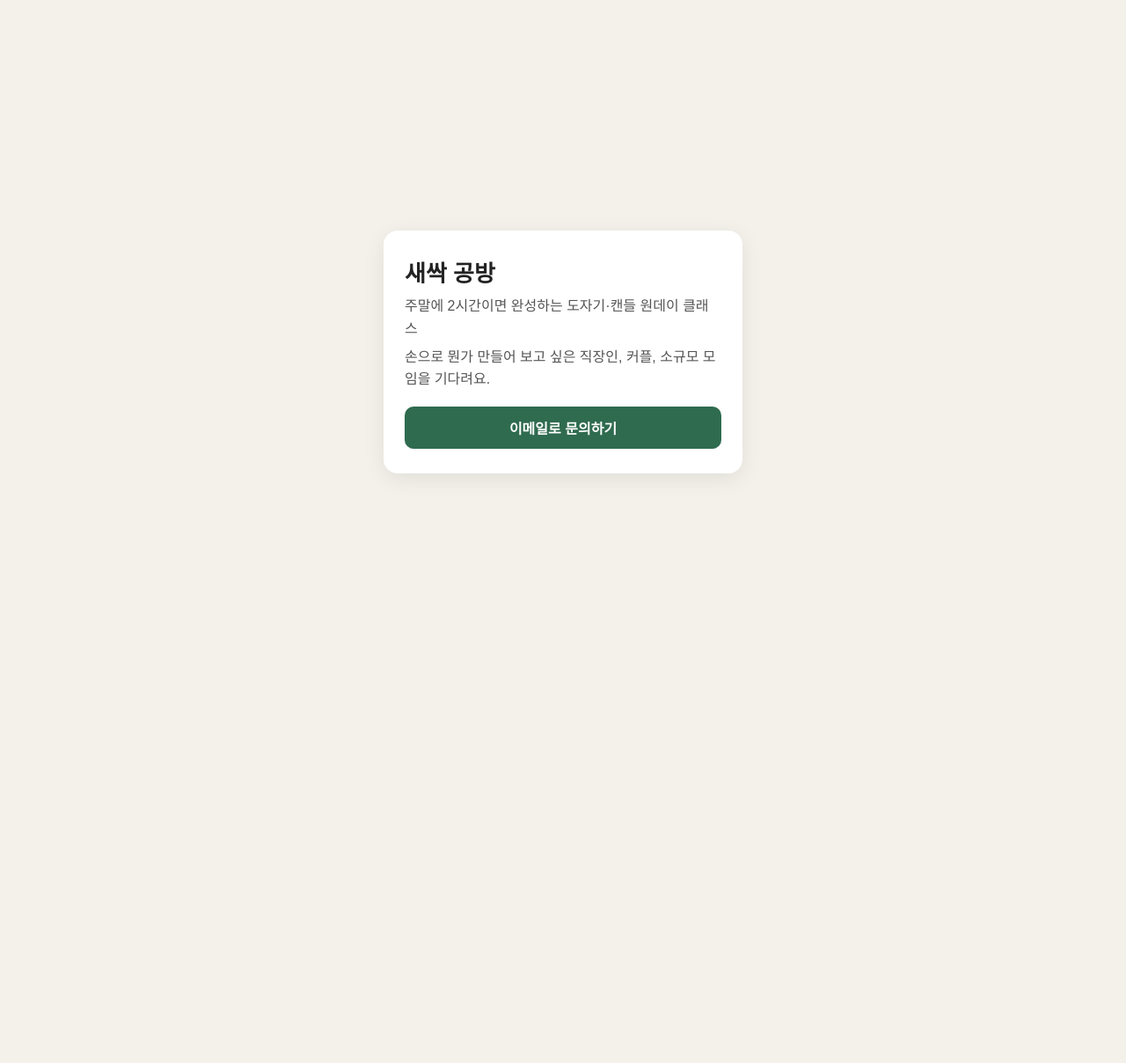
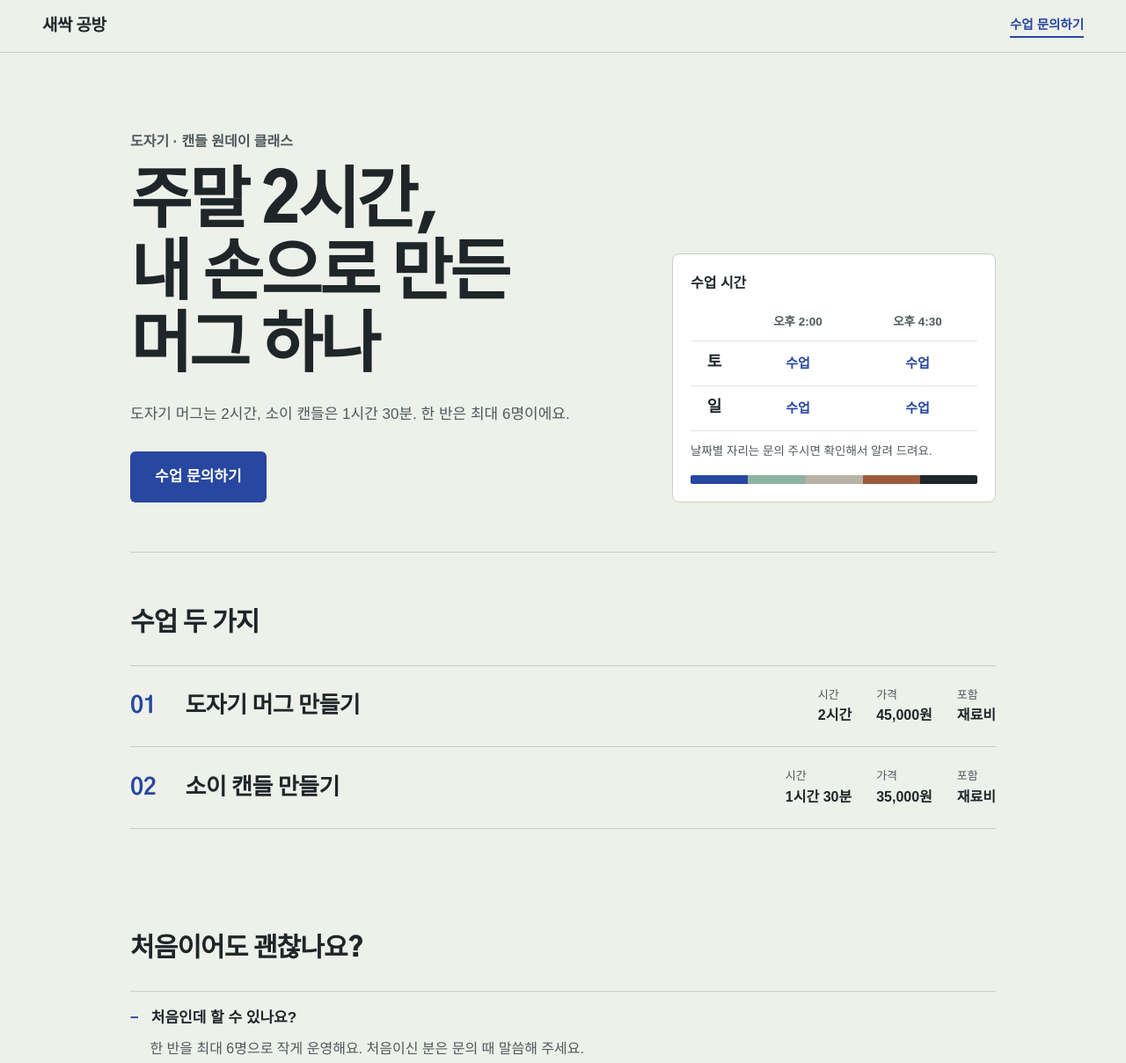
Before and after one commit to naknakfishing/sprout-gongbang, a plain HTML site: page index.html in a window 1280 px wide. Shown: the top 1208 px of the page at 88% size. Before the commit the page ends 800 px from the top, so only its background shows below. Drawn offline with Linux system fonts and the light colour scheme; a web font is replaced by a local one.

Commit message:
PRD 완성 + PRD대로 첫 화면 (frontend-design, 후기 자리 비움)

```diff
--- a/index.html
+++ b/index.html
@@ -3,21 +3,85 @@
 <head>
 <meta charset="utf-8">
 <meta name="viewport" content="width=device-width,initial-scale=1">
-<title>새싹 공방</title>
-<style>
-  body{margin:0;min-height:100vh;display:grid;place-items:center;background:#f3f1ea;font-family:"Malgun Gothic","Apple SD Gothic Neo",sans-serif;color:#222}
-  .card{width:min(360px,90vw);background:#fff;border-radius:16px;padding:28px 24px;box-shadow:0 6px 24px rgba(0,0,0,.08)}
-  h1{margin:0 0 8px;font-size:26px}
-  p{margin:6px 0;line-height:1.6;color:#555}
-  a.btn{display:block;margin-top:18px;text-align:center;background:#2f6b4f;color:#fff;text-decoration:none;padding:12px;border-radius:10px;font-weight:700}
-</style>
+<title>새싹 공방 · 주말 2시간, 도자기·캔들 원데이 클래스</title>
+<meta name="description" content="토·일 오후, 2시간이면 완성하는 도자기 머그(45,000원)와 1시간 30분 소이 캔들(35,000원) 원데이 클래스. 한 반 최대 6명, 재료비 포함.">
+<link rel="preconnect" href="https://fonts.googleapis.com">
+<link href="https://fonts.googleapis.com/css2?family=Gothic+A1:wght@500;700;900&display=swap" rel="stylesheet">
+<link rel="stylesheet" href="https://cdn.jsdelivr.net/gh/orioncactus/pretendard@v1.3.9/dist/web/static/pretendard.min.css">
+<link rel="stylesheet" href="style.css">
 </head>
 <body>
-  <div class="card">
-    <h1>새싹 공방</h1>
-    <p>주말에 2시간이면 완성하는 도자기·캔들 원데이 클래스</p>
-    <p>손으로 뭔가 만들어 보고 싶은 직장인, 커플, 소규모 모임을 기다려요.</p>
-    <a class="btn" href="mailto:sprout.gongbang@example.com">이메일로 문의하기</a>
-  </div>
+
+<header class="top">
+  <a class="logo" href="/">새싹 공방</a>
+  <a class="top-cta" href="#inquiry">수업 문의하기</a>
+</header>
+
+<main>
+  <section class="hero">
+    <div class="hero-text">
+      <p class="kicker">도자기 · 캔들 원데이 클래스</p>
+      <h1>주말 2시간,<br>내 손으로 만든<br>머그 하나</h1>
+      <p class="hero-sub">도자기 머그는 2시간, 소이 캔들은 1시간 30분. 한 반은 최대 6명이에요.</p>
+      <a class="btn" href="#inquiry">수업 문의하기</a>
+    </div>
+
+    <aside class="board" aria-label="수업 시간">
+      <p class="board-title">수업 시간</p>
+      <table>
+        <thead><tr><th></th><th>오후 2:00</th><th>오후 4:30</th></tr></thead>
+        <tbody>
+          <tr><th>토</th><td>수업</td><td>수업</td></tr>
+          <tr><th>일</th><td>수업</td><td>수업</td></tr>
+        </tbody>
+      </table>
+      <p class="board-note">날짜별 자리는 문의 주시면 확인해서 알려 드려요.</p>
+      <div class="glaze" aria-hidden="true"><i></i><i></i><i></i><i></i><i></i></div>
+    </aside>
+  </section>
+
+  <section class="classes" id="classes">
+    <h2>수업 두 가지</h2>
+    <div class="class-row">
+      <div class="class-name"><span class="num">01</span>도자기 머그 만들기</div>
+      <dl>
+        <div><dt>시간</dt><dd>2시간</dd></div>
+        <div><dt>가격</dt><dd>45,000원</dd></div>
+        <div><dt>포함</dt><dd>재료비</dd></div>
+      </dl>
+    </div>
+    <div class="class-row">
+      <div class="class-name"><span class="num">02</span>소이 캔들 만들기</div>
+      <dl>
+        <div><dt>시간</dt><dd>1시간 30분</dd></div>
+        <div><dt>가격</dt><dd>35,000원</dd></div>
+        <div><dt>포함</dt><dd>재료비</dd></div>
+      </dl>
+    </div>
+  </section>
+
+  <section class="faq">
+    <h2>처음이어도 괜찮나요?</h2>
+    <details open><summary>처음인데 할 수 있나요?</summary><p>한 반을 최대 6명으로 작게 운영해요. 처음이신 분은 문의 때 말씀해 주세요.</p></details>
+    <details><summary>몇 시간 걸리고 얼마인가요?</summary><p>도자기 머그는 2시간 45,000원, 소이 캔들은 1시간 30분 35,000원이에요. 재료비가 포함돼 있어요.</p></details>
+    <details><summary>언제 할 수 있나요?</summary><p>토요일·일요일 오후 2시와 4시 30분이에요. 원하는 날짜를 문의로 남겨 주세요.</p></details>
+  </section>
+
+  <section class="reviews">
+    <h2>후기</h2>
+    <p class="empty">첫 후기를 기다리고 있어요.</p>
+  </section>
+
+  <section class="inquiry" id="inquiry">
+    <h2>수업 문의하기</h2>
+    <p class="placeholder">문의 폼 자리예요. 4교시에 연결해요.</p>
+  </section>
+</main>
+
+<footer class="foot">
+  <p>새싹 공방 · 리더플 AI 스쿨 실습실의 교육 실습용 가상 예시예요.</p>
+</footer>
+
+<a class="sticky-cta" href="#inquiry">수업 문의하기</a>
 </body>
 </html>
--- /dev/null
+++ b/style.css
@@ -0,0 +1,82 @@
+/* 새싹 공방 — 유약 샘플과 수업 시간표에서 출발한 디자인 */
+:root{
+  --paper:#EEF0EA;      /* 초벌 전 흙빛이 아니라 셀라돈 기운이 도는 밝은 회녹색 */
+  --paper2:#E2E6DD;
+  --ink:#1E2629;
+  --ink2:#4E5A5D;
+  --line:#C9D0C4;
+  --cobalt:#2747A0;     /* 코발트 유약 */
+  --cobalt-d:#1B3478;
+  --celadon:#8DB3A2;
+  --ash:#B9B3A6;
+  --rust:#9C5B3B;
+  --f-head:"Gothic A1","Pretendard",sans-serif;
+  --f-body:"Pretendard","Apple SD Gothic Neo","Malgun Gothic",sans-serif;
+}
+*{box-sizing:border-box}
+html{scroll-behavior:smooth}
+body{margin:0;background:var(--paper);color:var(--ink);font-family:var(--f-body);font-size:16px;line-height:1.65;word-break:keep-all}
+a{color:inherit}
+
+.top{position:sticky;top:0;z-index:10;display:flex;align-items:center;justify-content:space-between;gap:12px;padding:14px clamp(16px,4vw,48px);background:rgba(238,240,234,.92);backdrop-filter:blur(6px);border-bottom:1px solid var(--line)}
+.logo{font-family:var(--f-head);font-weight:900;font-size:19px;text-decoration:none;letter-spacing:-.02em}
+.top-cta{font-weight:700;font-size:14.5px;text-decoration:none;color:var(--cobalt);border-bottom:2px solid var(--cobalt)}
+
+main{max-width:1080px;margin:0 auto;padding:0 clamp(16px,4vw,48px)}
+section{padding:56px 0;border-bottom:1px solid var(--line)}
+h2{font-family:var(--f-head);font-weight:900;font-size:clamp(24px,4vw,30px);letter-spacing:-.03em;margin:0 0 22px}
+
+.hero{display:grid;grid-template-columns:1.2fr .8fr;gap:clamp(24px,5vw,64px);align-items:end;padding-top:clamp(40px,8vw,88px)}
+.hero-text{min-width:0}
+.kicker{margin:0 0 14px;font-weight:700;color:var(--ink2)}
+h1{font-family:var(--f-head);font-weight:900;font-size:clamp(40px,7.4vw,76px);line-height:1.08;letter-spacing:-.045em;margin:0}
+.hero-sub{max-width:30em;margin:22px 0 28px;color:var(--ink2);font-size:17px}
+.btn{display:inline-block;background:var(--cobalt);color:#fff;text-decoration:none;font-weight:700;font-size:17px;padding:15px 28px;border-radius:6px}
+.btn:hover{background:var(--cobalt-d)}
+
+.board{min-width:0;background:#fff;border:1px solid var(--line);border-radius:8px;padding:20px}
+.board-title{margin:0 0 10px;font-weight:700}
+.board table{width:100%;border-collapse:collapse;font-variant-numeric:tabular-nums}
+.board th,.board td{padding:10px 6px;text-align:center;border-bottom:1px solid var(--paper2);font-size:15px}
+.board thead th{font-weight:600;color:var(--ink2);font-size:13.5px}
+.board tbody th{font-family:var(--f-head);font-weight:900;font-size:18px;width:3em}
+.board td{color:var(--cobalt);font-weight:700}
+.board-note{margin:12px 0 0;font-size:13.5px;color:var(--ink2)}
+.glaze{display:flex;height:10px;margin-top:16px;border-radius:2px;overflow:hidden}
+.glaze i{flex:1}
+.glaze i:nth-child(1){background:var(--cobalt)}
+.glaze i:nth-child(2){background:var(--celadon)}
+.glaze i:nth-child(3){background:var(--ash)}
+.glaze i:nth-child(4){background:var(--rust)}
+.glaze i:nth-child(5){background:var(--ink)}
+
+.class-row{display:grid;grid-template-columns:1fr auto;gap:16px;align-items:center;padding:22px 0;border-top:1px solid var(--line)}
+.classes,.faq{border-bottom:0}
+.class-row:last-child{border-bottom:1px solid var(--line)}
+.class-name{font-family:var(--f-head);font-weight:700;font-size:clamp(20px,3vw,26px);letter-spacing:-.02em}
+.num{display:inline-block;width:2.4em;color:var(--cobalt);font-variant-numeric:tabular-nums}
+.class-row dl{display:flex;gap:28px;margin:0}
+.class-row dt{font-size:13px;color:var(--ink2)}
+.class-row dd{margin:0;font-weight:700;font-variant-numeric:tabular-nums}
+
+.faq details{border-top:1px solid var(--line);padding:16px 0}
+.faq details:last-child{border-bottom:1px solid var(--line)}
+.faq summary{cursor:pointer;font-weight:700;font-size:17px;list-style:none}
+.faq summary::-webkit-details-marker{display:none}
+.faq summary::before{content:"+";display:inline-block;width:1.4em;color:var(--cobalt);font-weight:900}
+.faq details[open] summary::before{content:"−"}
+.faq p{margin:8px 0 0 1.4em;color:var(--ink2)}
+
+.reviews .empty{margin:0;padding:28px;border:1px dashed var(--line);border-radius:8px;color:var(--ink2);text-align:center}
+.inquiry .placeholder{color:var(--ink2)}
+
+.foot{max-width:1080px;margin:0 auto;padding:28px clamp(16px,4vw,48px) 96px;color:var(--ink2);font-size:13.5px}
+.sticky-cta{display:none}
+
+@media (max-width:760px){
+  .hero{grid-template-columns:1fr;align-items:start}
+  .class-row{grid-template-columns:1fr}
+  .class-row dl{gap:20px}
+  .top-cta{display:none}
+  .sticky-cta{display:block;position:fixed;left:12px;right:12px;bottom:calc(12px + env(safe-area-inset-bottom,0px));z-index:20;text-align:center;background:var(--cobalt);color:#fff;text-decoration:none;font-weight:700;padding:15px;border-radius:8px;box-shadow:0 8px 20px rgba(30,38,41,.2)}
+}
```
Also changed, not shown: docs/PRD.md (added, +57 -0 lines).
